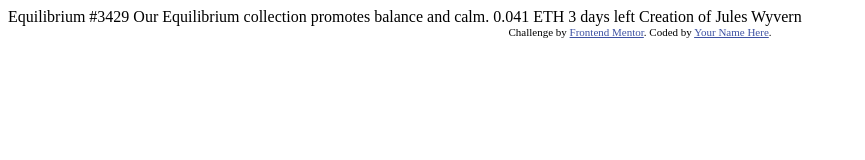
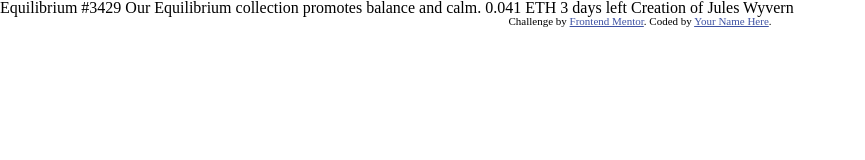
Before and after one commit to NathalieGrossier/NFT-preview-card-component, a plain HTML site: page index.html in a window 1280 px wide. Shown: the whole page, without its empty margins (0-865 px from the left). Drawn offline with Linux system fonts and the light colour scheme.

Commit message:
Update index.html

```diff
--- a/index.html
+++ b/index.html
@@ -5,7 +5,8 @@
   <meta name="viewport" content="width=device-width, initial-scale=1.0"> <!-- displays site properly based on user's device -->
 
   <link rel="icon" type="image/png" sizes="32x32" href="./images/favicon-32x32.png">
-
+    <link rel="stylesheet" href="./reset.css" />
+    <link rel="stylesheet" href="./style.css" />
   <title>Frontend Mentor | NFT preview card component</title>
 
   <!-- Feel free to remove these styles or customise in your own stylesheet 👍 -->
```
